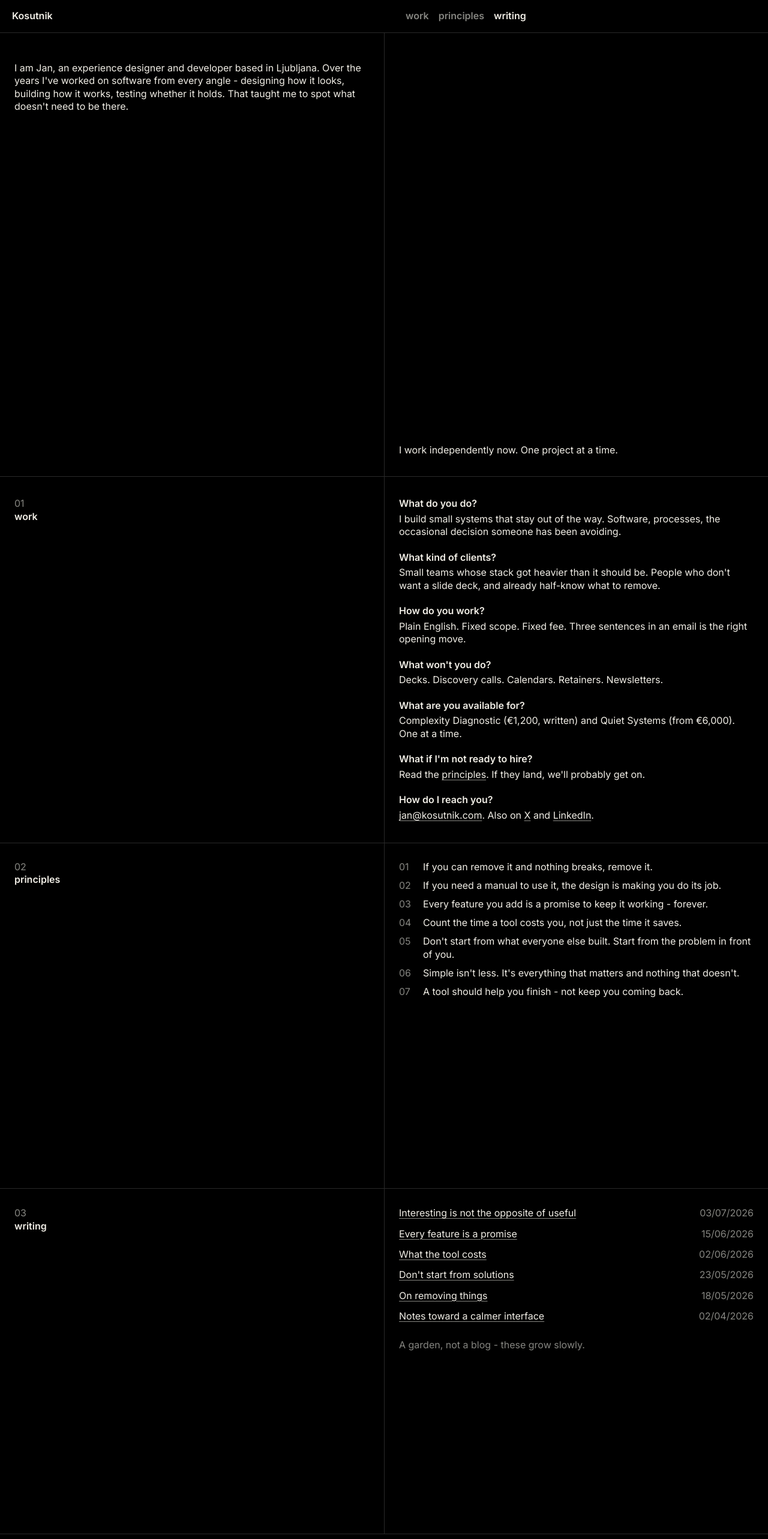
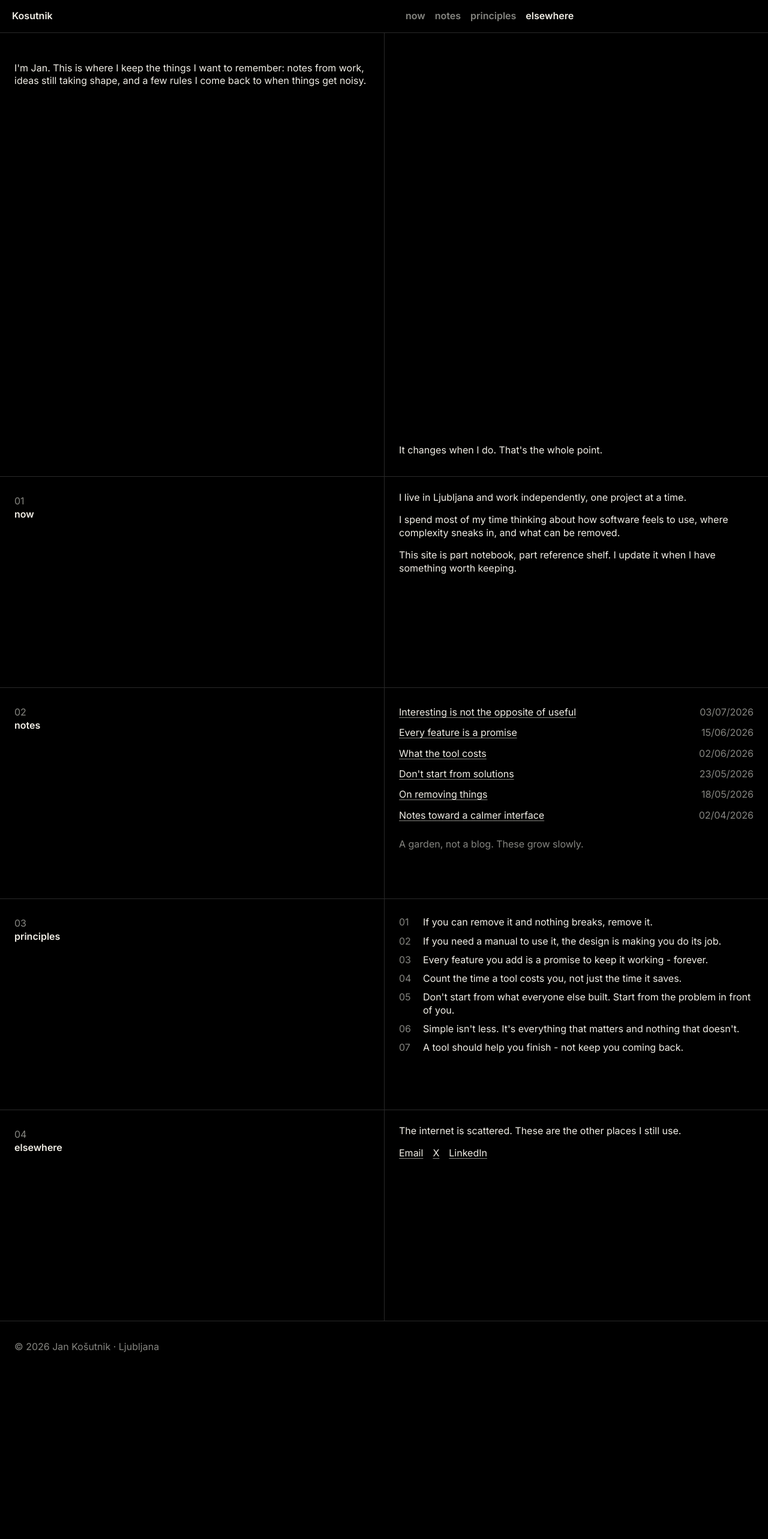
Before and after one commit to JanKosutnik/Kosutnik, a Next.js app: page / in a window 1280 px wide. Shown: the top 2566 px of the page at 60% size. After the commit the page ends 2288 px from the top, so only its background shows below. Built offline with nearby package versions, Linux system fonts and the light colour scheme.

Commit message:
Reframe site as a personal notebook

```diff
--- a/app/page.tsx
+++ b/app/page.tsx
@@ -3,7 +3,7 @@ import V1Site from './v1/V1Site'
 
 export const metadata: Metadata = {
   title: 'Kosutnik',
-  description: 'Designer and developer based in Ljubljana.',
+  description: "Jan Košutnik's notes, ideas, and principles.",
   alternates: { canonical: 'https://kosutnik.com/' },
 }
 
--- a/app/v1/V1Interactions.tsx
+++ b/app/v1/V1Interactions.tsx
@@ -2,7 +2,7 @@
 
 import { useEffect } from 'react'
 
-const sectionIds = ['work', 'principles', 'writing']
+const sectionIds = ['now', 'notes', 'principles', 'elsewhere']
 
 export default function V1Interactions() {
   useEffect(() => {
--- a/app/v1/V1Site.tsx
+++ b/app/v1/V1Site.tsx
@@ -13,16 +13,7 @@ const principles = [
   'A tool should help you finish - not keep you coming back.',
 ]
 
-function Answer({ question, children }: { question: string; children: React.ReactNode }) {
-  return (
-    <div className={styles.answer}>
-      <h3>{question}</h3>
-      <div>{children}</div>
-    </div>
-  )
-}
-
-export default function V1Site({ homeHref = '/v1/', color = false }: { homeHref?: string; color?: boolean }) {
+export default function V1Site({ homeHref = '/', color = false }: { homeHref?: string; color?: boolean }) {
   const writing = getWriting()
 
   return (
@@ -31,47 +22,35 @@ export default function V1Site({ homeHref = '/v1/', color = false }: { homeHref?
       <header className={styles.header} data-v1-header>
         <Link className={styles.brand} href={homeHref}>Kosutnik</Link>
         <nav className={styles.nav} aria-label="Page navigation">
-          <a href="#work" data-section="work">work</a>
+          <a href="#now" data-section="now">now</a>
+          <a href="#notes" data-section="notes">notes</a>
           <a href="#principles" data-section="principles">principles</a>
-          <a href="#writing" data-section="writing">writing</a>
+          <a href="#elsewhere" data-section="elsewhere">elsewhere</a>
         </nav>
       </header>
 
       <section className={`${styles.grid} ${styles.intro}`} aria-labelledby="intro-title">
         <h1 id="intro-title">
-          I am Jan, an experience designer and developer based in Ljubljana. Over the years I&apos;ve worked on software from every
-          angle - designing how it looks, building how it works, testing whether it holds. That taught me to spot what
-          doesn&apos;t need to be there.
+          I&apos;m Jan. This is where I keep the things I want to remember: notes from work, ideas still taking shape,
+          and a few rules I come back to when things get noisy.
         </h1>
-        <p>I work independently now. One project at a time.</p>
+        <p>It changes when I do. That&apos;s the whole point.</p>
       </section>
 
-      <section className={styles.grid} id="work">
-        <header className={`${styles.sectionTitle} ${styles.workTitle}`}><span>01</span><h2>work</h2></header>
-        <div className={styles.stack}>
-          <Answer question="What do you do?"><p>I build small systems that stay out of the way. Software, processes, the occasional decision someone has been avoiding.</p></Answer>
-          <Answer question="What kind of clients?"><p>Small teams whose stack got heavier than it should be. People who don&apos;t want a slide deck, and already half-know what to remove.</p></Answer>
-          <Answer question="How do you work?"><p>Plain English. Fixed scope. Fixed fee. Three sentences in an email is the right opening move.</p></Answer>
-          <Answer question="What won't you do?"><p>Decks. Discovery calls. Calendars. Retainers. Newsletters.</p></Answer>
-          <Answer question="What are you available for?"><p>Complexity Diagnostic (€1,200, written) and Quiet Systems (from €6,000). One at a time.</p></Answer>
-          <Answer question="What if I'm not ready to hire?"><p>Read the <a href="#principles">principles</a>. If they land, we&apos;ll probably get on.</p></Answer>
-          <Answer question="How do I reach you?">
-            <p><a href="mailto:jan@kosutnik.com">jan@kosutnik.com</a>. Also on <a href="https://x.com/JanKosutnik" target="_blank" rel="noopener noreferrer">X</a> and <a href="https://www.linkedin.com/in/jankosutnik/" target="_blank" rel="noopener noreferrer">LinkedIn</a>.</p>
-          </Answer>
+      <section className={styles.grid} id="now">
+        <header className={styles.sectionTitle}><span>01</span><h2>now</h2></header>
+        <div className={styles.prose}>
+          <p>I live in Ljubljana and work independently, one project at a time.</p>
+          <p>
+            I spend most of my time thinking about how software feels to use, where complexity sneaks in, and what
+            can be removed.
+          </p>
+          <p>This site is part notebook, part reference shelf. I update it when I have something worth keeping.</p>
         </div>
       </section>
 
-      <section className={styles.grid} id="principles">
-        <header className={`${styles.sectionTitle} ${styles.principlesTitle}`}><span>02</span><h2>principles</h2></header>
-        <ol className={styles.principles}>
-          {principles.map((principle, index) => (
-            <li key={principle}><span>{String(index + 1).padStart(2, '0')}</span><p>{principle}</p></li>
-          ))}
-        </ol>
-      </section>
-
-      <section className={styles.grid} id="writing">
-        <header className={`${styles.sectionTitle} ${styles.writingTitle}`}><span>03</span><h2>writing</h2></header>
+      <section className={styles.grid} id="notes">
+        <header className={styles.sectionTitle}><span>02</span><h2>notes</h2></header>
         <div className={styles.writingContent}>
           <div className={styles.writing}>
             {writing.map((post: { slug: string; title: string; date: string; formattedDate: string }) => (
@@ -81,7 +60,28 @@ export default function V1Site({ homeHref = '/v1/', color = false }: { homeHref?
               </Link>
             ))}
           </div>
-          <p className={styles.note}>A garden, not a blog - these grow slowly.</p>
+          <p className={styles.note}>A garden, not a blog. These grow slowly.</p>
+        </div>
+      </section>
+
+      <section className={styles.grid} id="principles">
+        <header className={styles.sectionTitle}><span>03</span><h2>principles</h2></header>
+        <ol className={styles.principles}>
+          {principles.map((principle, index) => (
+            <li key={principle}><span>{String(index + 1).padStart(2, '0')}</span><p>{principle}</p></li>
+          ))}
+        </ol>
+      </section>
+
+      <section className={styles.grid} id="elsewhere">
+        <header className={styles.sectionTitle}><span>04</span><h2>elsewhere</h2></header>
+        <div className={styles.prose}>
+          <p>The internet is scattered. These are the other places I still use.</p>
+          <p className={styles.links}>
+            <a href="mailto:jan@kosutnik.com">Email</a>
+            <a href="https://x.com/JanKosutnik" target="_blank" rel="noopener noreferrer">X</a>
+            <a href="https://www.linkedin.com/in/jankosutnik/" target="_blank" rel="noopener noreferrer">LinkedIn</a>
+          </p>
         </div>
       </section>
 
--- a/app/v1/v1.module.css
+++ b/app/v1/v1.module.css
@@ -96,7 +96,7 @@
 .color .nav { padding: 1rem 1.25rem; }
 
 .color .grid {
-  min-height: 36rem;
+  min-height: 22rem;
   column-gap: 0;
   padding: 0;
   border-bottom: 1px solid var(--line);
@@ -127,13 +127,10 @@
 }
 
 @media (min-width: 681px) {
-  .color .grid > .workTitle { padding-top: 2.15rem; }
-  .color .grid > .principlesTitle { padding-top: 1.8rem; }
-  .color .grid > .writingTitle { padding-top: 1.9rem; }
+  .color .grid > .sectionTitle { padding-top: 1.9rem; }
 }
 
-.color .stack { gap: 0; padding: 1.5rem 0 !important; }
-.color .answer { padding: .65rem 1.5rem; }
+.color .prose { padding: 1.5rem !important; }
 
 .color .principles { align-content: start; grid-auto-rows: max-content; gap: 0; padding: 1.5rem 0 !important; }
 .color .principles li { padding: .3rem 1.5rem; }
@@ -151,10 +148,6 @@
   border-top: 0;
 }
 
-.stack { display: grid; gap: 1.25rem; }
-.answer h3 { margin: 0 0 .25rem; font-weight: 600; }
-.answer p { margin: 0; }
-.answer a,
 .writing a span {
   text-decoration-line: underline;
   text-decoration-color: var(--muted);
@@ -162,8 +155,6 @@
   text-underline-offset: .16em;
   transition: text-decoration-color 160ms ease;
 }
-.answer a:hover,
-.answer a:focus-visible,
 .writing a:hover span,
 .writing a:focus-visible span { text-decoration-color: var(--ink); }
 
@@ -202,6 +193,28 @@
 .writing a:focus-visible time { color: var(--ink); }
 .note { margin: 1.25rem 0 0; }
 
+.prose {
+  display: grid;
+  align-content: start;
+  gap: 1rem;
+}
+
+.prose p { margin: 0; }
+
+.links {
+  display: flex;
+  flex-wrap: wrap;
+  gap: .5rem 1rem;
+}
+
+.links a {
+  text-underline-offset: .16em;
+  text-decoration-color: var(--muted);
+}
+
+.links a:hover,
+.links a:focus-visible { text-decoration-color: var(--ink); }
+
 .footer { padding: 2.25rem 1.25rem 1rem; color: var(--muted); }
 
 @media (max-width: 680px) {
@@ -228,7 +241,6 @@
 @media (prefers-reduced-motion: reduce) {
   .header,
   .nav a,
-  .answer a,
   .writing a span,
   .writing a time { transition: none; }
 }
--- a/content/site.ts
+++ b/content/site.ts
@@ -1,8 +1,7 @@
 export const siteMeta = {
   name: 'Kosutnik',
   title: 'Kosutnik',
-  description:
-    'Jan Košutnik builds small systems that stay out of the way. Software, processes, and the occasional decision someone has been avoiding. Ljubljana.',
+  description: "Jan Košutnik's notes, ideas, and principles.",
   location: 'Ljubljana',
   email: 'jan@kosutnik.com',
 }
```
Also changed, not shown: app/writing/[slug]/page.tsx (+6 -5 lines).
